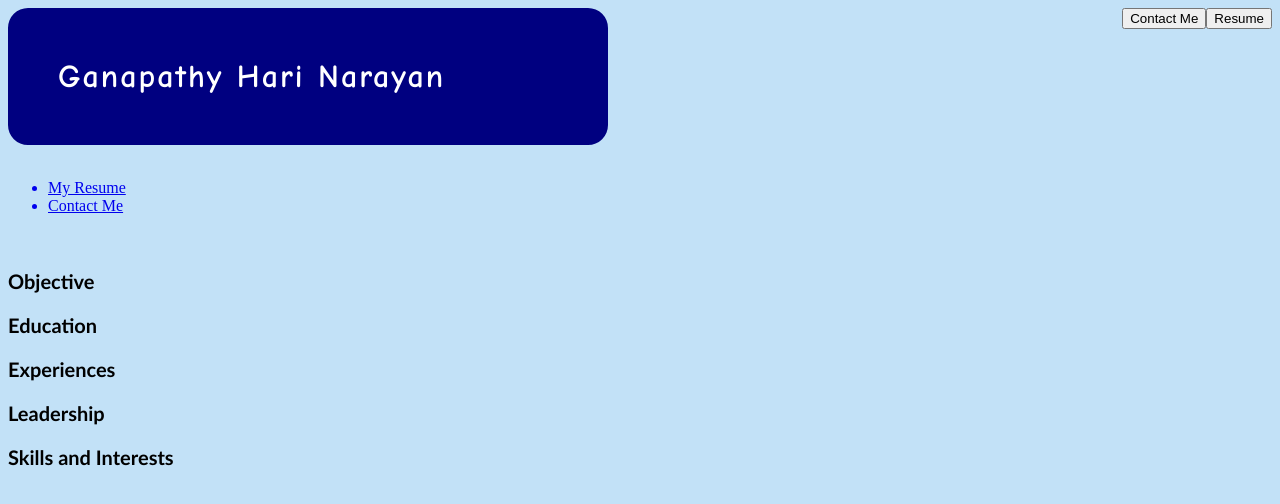
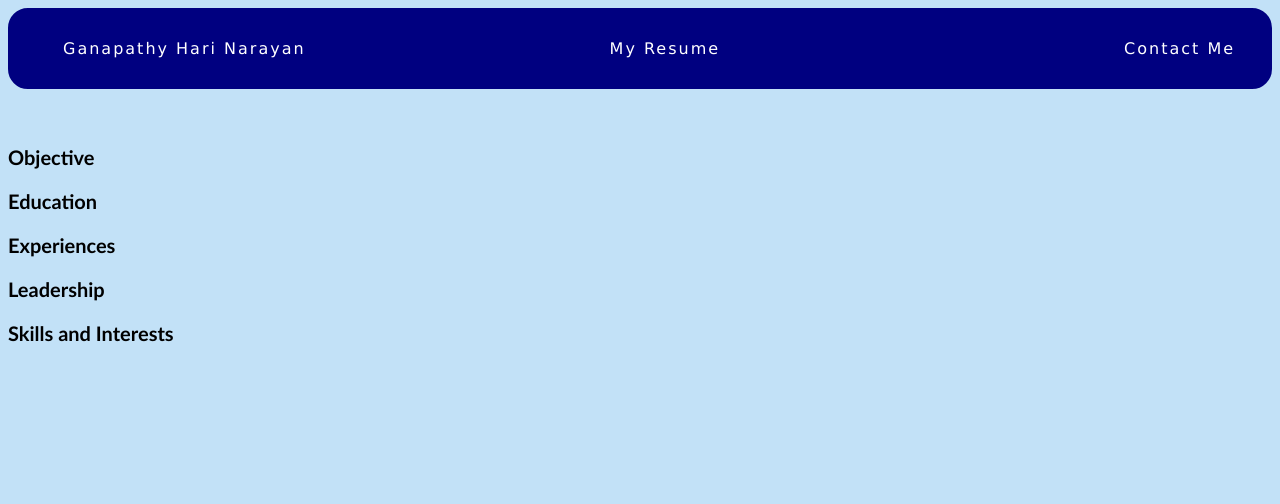
Before and after one commit to ganhari123/website, a plain HTML site: page index.html in a window 1280 px wide. Drawn offline with Linux system fonts and the light colour scheme.

Commit message:
Added a menu to the Website

```diff
--- a/index.html
+++ b/index.html
@@ -7,15 +7,14 @@
 </head>
 
 <body>
-      <h1 id="fullName" onclick="funct2()"> Ganapathy Hari Narayan</h1>
-      <button id="but1">Resume</button>
-      <button id="but2">Contact Me</button>
-
+  <div id='FirstDiv'>
+      <ul>
+        <p id="fullName" onclick="funct2()"> Ganapathy Hari Narayan</p>
+        <a href = "Resume.pdf" target="_blank"><li>My Resume</li></a>
+        <a id="newPage" href = "newPage.html"><li>Contact Me</li></a>
+      </ul>
+</div>
   <br><br>
-  <ul>
-    <a href = "Resume.pdf" target="_blank"><li>My Resume</li></a>
-    <a href = "newPage.html"><li>Contact Me</li></a>
-  </ul><br>
 
 
   <p id="obj" onclick="hideShowFunction('objBody')"><b> <span style="cursor:pointer">Objective</span> </b><br></p>
--- a/style.css
+++ b/style.css
@@ -15,23 +15,35 @@ ul li a:visited {
 ul li a {
   color: white;
 }*/
-
+ul li {
+  list-style-type: none;
+  display: inline-block;
+  padding-left: 300px;
+  color:white;
+  letter-spacing: 2px;
+  font-family: Verdana, Verdana, sans-serif;
+}
+#newPage {
+  padding-left: 100px;
+}
+ul li:hover {
+  color:orange;
+}
+#FirstDiv {
+  background-color: navy;
+  border-radius: 20px;
+  border: 15px solid navy;
+}
 #fullName {
-  background-color: navy;
-  padding: 25px;
   color: white;
   letter-spacing: 2px;
-  border-radius: 20px;
-  font-family: Comic Sans MS, Verdana, sans-serif;
-  display: inline-block;
-  width: 500px;
-  padding: 25px;
-  border: 25px solid navy;
+  font-family: Verdana, Verdana, sans-serif;
   margin: 0px;
+  display: inline;
+  text-align: left;
 }
-#but1, #but2 {
-  display: inline;
-  float: right;
+#fullName:hover {
+  color: orange;
 }
 #fullName:hover {
   cursor:pointer;
```
